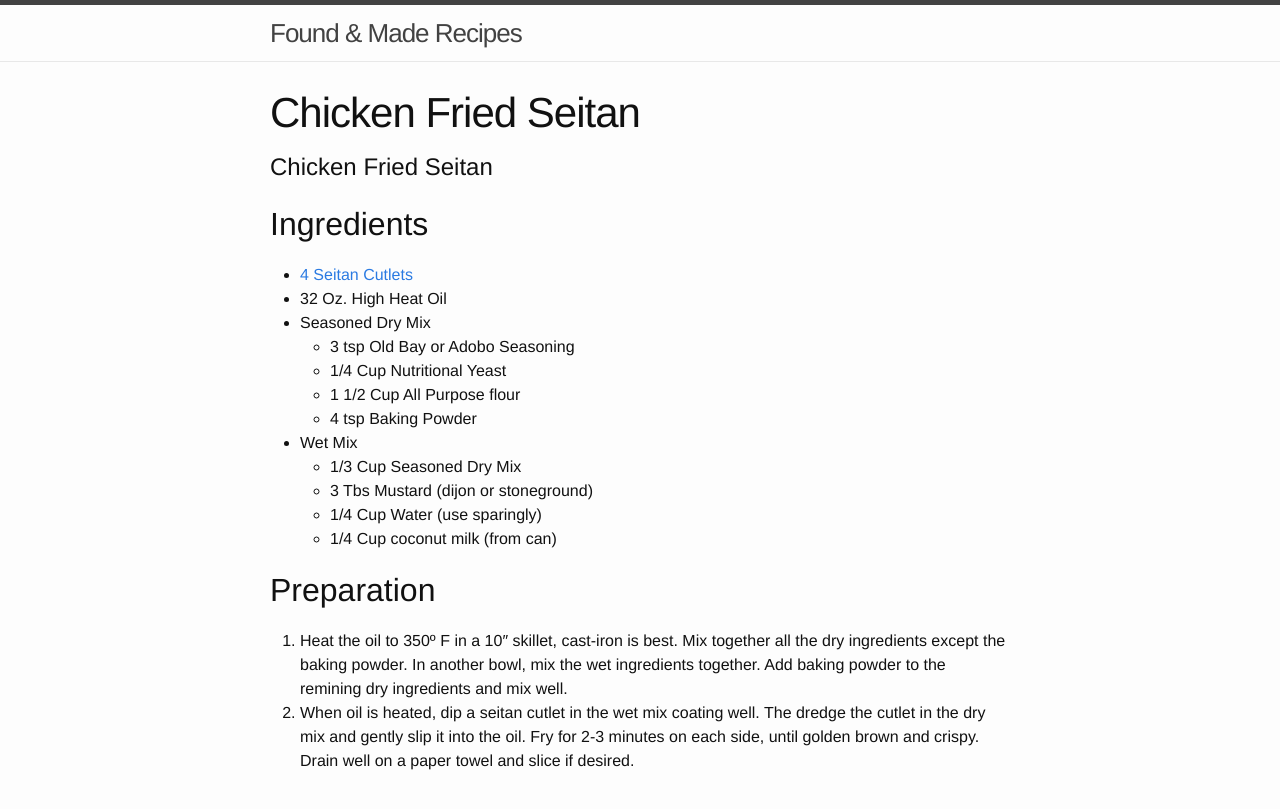
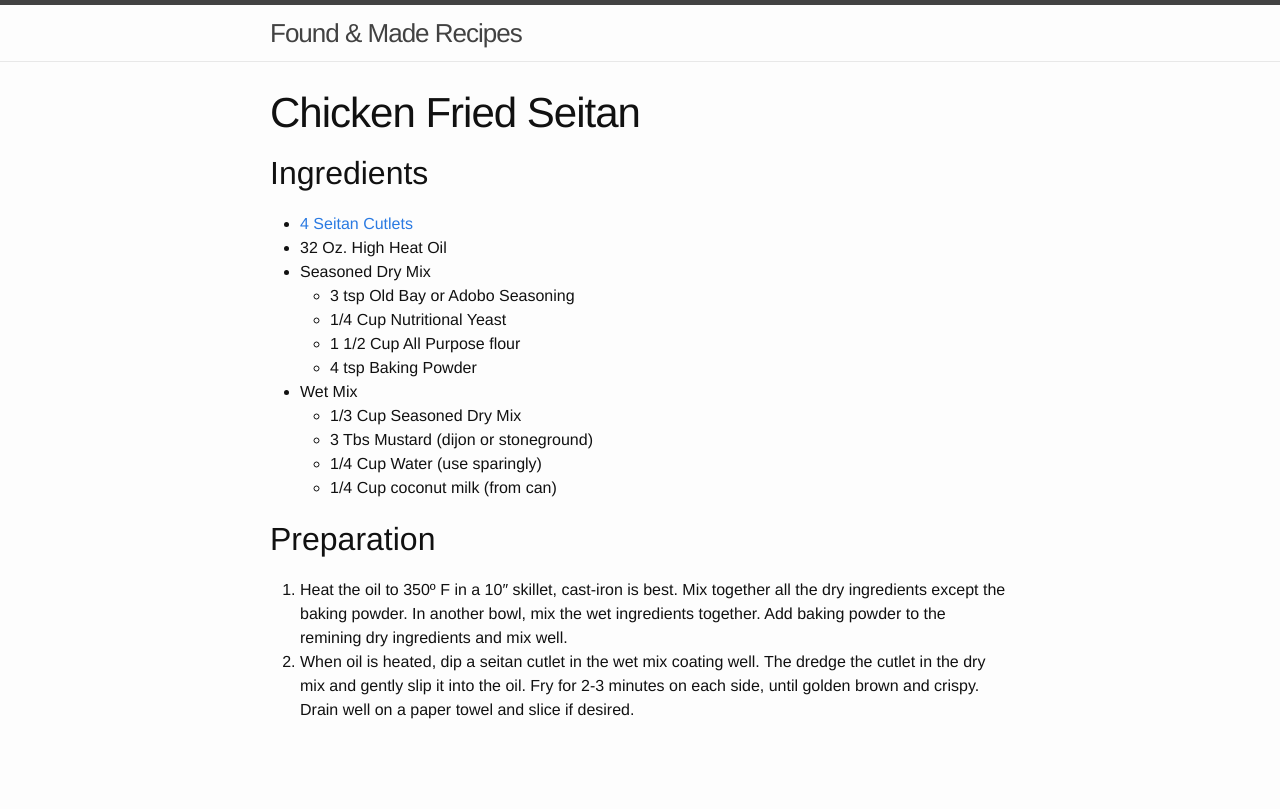
Before and after one commit to okayjeffrey/vegan-recipes, a Jekyll site: the page built from _posts/2013-12-16-fried-seitan.md, in a window 1280 px wide. Shown: the top 809 px of the page. Built offline with Jekyll 4.4.1, drawn with Linux system fonts in a browser that asks for light colours.

Commit message:
Update 2013-12-16-fried-seitan.md

```diff
--- a/_posts/2013-12-16-fried-seitan.md
+++ b/_posts/2013-12-16-fried-seitan.md
@@ -2,10 +2,8 @@
 layout: post
 title:  "Chicken Fried Seitan"
 categories: recipe meat
+serving-size:
 ---
-
-# Chicken Fried Seitan
-
 ## Ingredients
 
 - [4 Seitan Cutlets](chicken-seitan.md)
```
